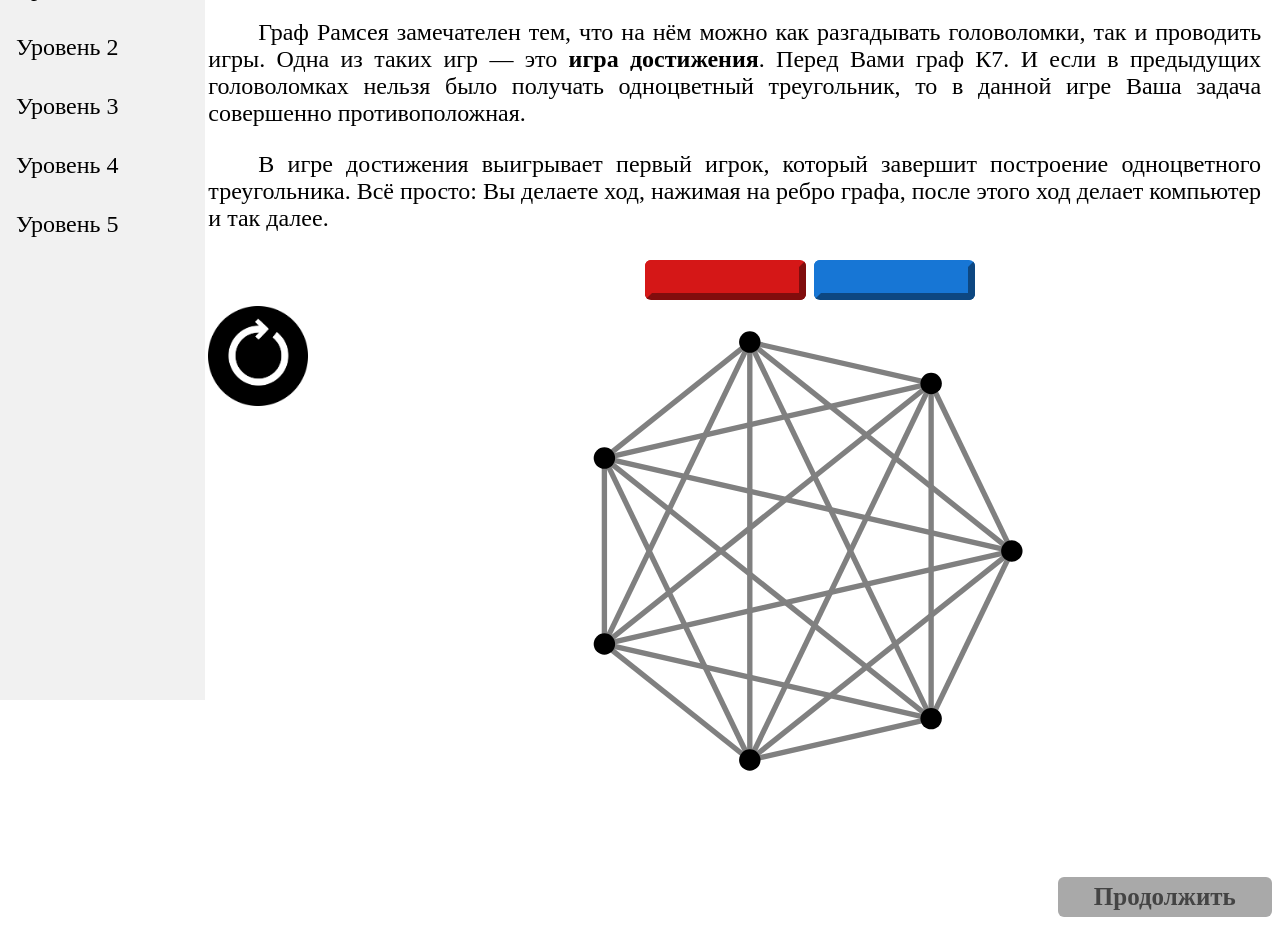
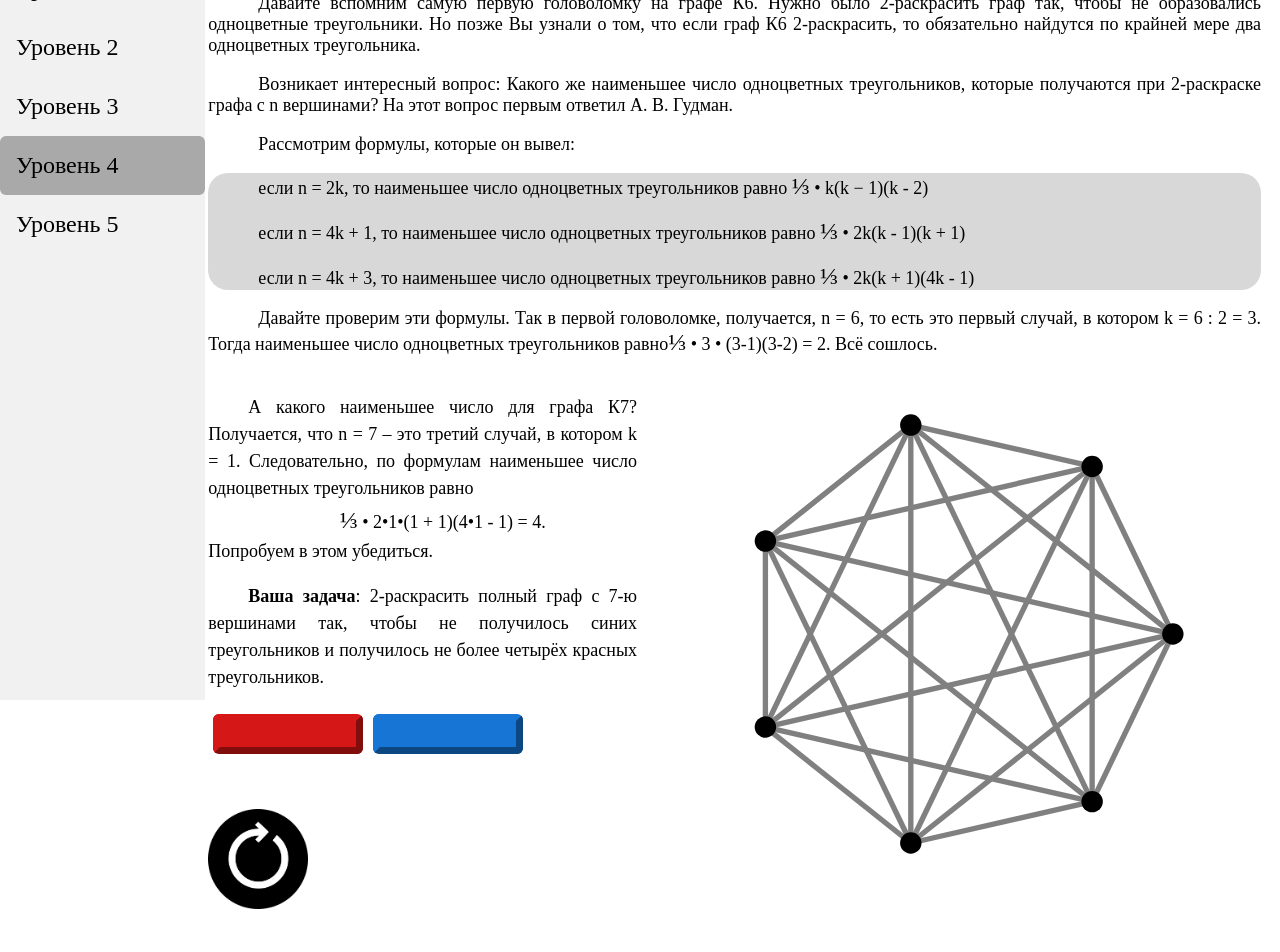
Before and after one commit to techi9/ramsay, a Next.js app: page /lvl4 in a window 1280 px wide. Shown: the part 100-1052 px from the top of the page. Built offline with nearby package versions, Linux system fonts and the light colour scheme.

Commit message:
Changes by tucha

```diff
--- a/components/SideBar.js
+++ b/components/SideBar.js
@@ -9,7 +9,7 @@ class SideBar extends React.Component {
         super(props);
 
         this.state = {
-            selected : 1
+            selected : this.props.selected
         }
 
     }
--- a/components/lvl4Game.js
+++ b/components/lvl4Game.js
@@ -162,31 +162,35 @@ class Lvl4Game extends React.Component {
         return (
             <div className={lvl4.content}>
 
+                <div className={lvl4.text1}>
+                    {this.props.Text()}
+
+                </div>
+                <div className={lvl4.content2}>
                     <div className={lvl4.rules}>
-                    <p>
-                        <font size={+5} color={"#646363"} face={"century schoolbook"}>
-                            <h1>Игра достижения</h1>
+                        <font size={+4} FACE={"century schoolbook"}>
+                        <p>А какого наименьшее число для графа К7? Получается, что n = 7 – это третий случай, в котором k = 1.
+                            Следовательно, по формулам наименьшее число одноцветных треугольников равно <br/>
+                            <div style={{textAlign : "center"}}> <font size={+5}> ⅓</font> • 2•1•(1 + 1)(4•1 - 1) = 4. </div>
+                            {/*<font size={+5}> ⅓</font> • 2•1•(1 + 1)(4•1 - 1) = 4.<br/>*/}
+                            Попробуем в этом убедиться.</p>
+
+                        <p><strong>Ваша задача</strong>: 2-раскрасить полный граф с 7-ю вершинами так,
+                            чтобы не получилось синих треугольников и
+                            получилось не более четырёх красных треугольников.</p>
                         </font>
-
-
-                        <font size={+5} FACE={"century schoolbook"}>
-                            <p>Граф Рамсея замечателен тем, что на нём можно как разгадывать головоломки, так и проводить игры.
-                            Одна из таких игр — это <strong>игра достижения</strong>. Перед Вами граф К7. И если в предыдущих
-                            головоломках нельзя было получать одноцветный треугольник, то в данной игре
-                            Ваша задача совершенно противоположная.</p>
-
-                            <p>В игре достижения выигрывает первый игрок, который завершит построение одноцветного
-                            треугольника. Всё просто: Вы делаете ход, нажимая на ребро графа, после этого ход делает компьютер и так далее.</p>
-                        </font>
-                    </p>
-                    <input className={lvl4.buttonRetry2} src="/retryButton.png" type="image" onClick={this.retryButton}/>
-                </div>
-
-                <div className={lvl4.graph}>
+                        <div className={lvl4.colorselector}>
                             <input className={lvl4.buttonRed} type="button" value="  " onClick={this.handleClickRedButton}
                                    style={{"border-color": this.state.curColor === "red" ? "#151414" : "#d51717" }}/>
                             <input className={lvl4.buttonBlue} type="button" value="  " onClick={this.handleClickBlueButton}
                                    style={{"border-color": this.state.curColor === "blue" ? "#151414" : "#1776d5"}}/>
+                        </div>
+
+                        <input className={lvl4.buttonRetry2} src="/retryButton.png" type="image" onClick={this.retryButton}/>
+
+                    </div>
+                    <div className={lvl4.graph}>
+
 
                         <svg viewBox="80 39 100 48" xmlns="http://www.w3.org/2000/svg">
                             {linesToRender}
@@ -200,7 +204,7 @@ class Lvl4Game extends React.Component {
                         {this.state.userWin ? <input className={styles.WinInf} type="button" value="Вы выиграли" /> : ''}
                         {this.state.userLoose ?<input className={styles.LooseInf} type="button" value="Вы проиграли"/> : ''}
                     </div>
-
+                </div>
             </div>
 
         );
--- a/pages/_app.js
+++ b/pages/_app.js
@@ -16,8 +16,9 @@ function MyApp({ Component, pageProps }) {
               <title>Ramsay</title>
               <meta name="description" content="SoulsLikeRiddles" />
               <link rel="icon" href="/favicon.ico" />
+
           </Head>
-        <SideBar/>
+
 
         <Component {...pageProps}  router = {router1}/>
 
--- a/pages/index.js
+++ b/pages/index.js
@@ -4,6 +4,7 @@ import styles from '../styles/Home.module.css'
 import Link from "next/link";
 import sidebar from "../styles/sidebar.module.css";
 import {useRouter} from "next/router";
+import SideBar from "../components/SideBar";
 
 
 export default function Home(props) {
@@ -12,7 +13,7 @@ export default function Home(props) {
 
   return (
     <div>
-
+        <SideBar selected = {1}/>
       {/*----------------------------------------------------------------*/}
       <main className={styles.main}>
 
--- a/pages/lvl1.js
+++ b/pages/lvl1.js
@@ -7,6 +7,7 @@ import Scroll from 'react-scroll'
 import {Element} from 'react-scroll'
 import {useState} from "react";
 import {useRouter} from "next/router";
+import SideBar from "../components/SideBar";
 
 
 function GetText1(){
@@ -81,7 +82,7 @@ export default function Home(props) {
 
     return (
         <div>
-
+            <SideBar selected = {2}/>
             <Lv1Game n = "6" text = {GetText1} withGiveUpButton = {true} onGiveUp = {ShowLooseInfo}/>
 
             {showLoose ? <div>
@@ -114,7 +115,7 @@ export default function Home(props) {
                     </div>
                 <br/><br/><br/><br/>
                 </font>
-                <hr noshade width="98%" align="left" size="6" style={{color: "black", backgroundColor : "black", marginBottom:"80px", marginTop: "50px"}}/>
+                {/*<hr noshade width="98%" align="left" size="6" style={{color: "black", backgroundColor : "black", marginBottom:"80px", marginTop: "50px"}}/>*/}
             </div> : ''}
 
             {showLoose ? <Lv1Game n = "5" text = {GetText2}/> : ''}
--- a/pages/lvl2.js
+++ b/pages/lvl2.js
@@ -1,12 +1,13 @@
 import styles from '../styles/colorSelector.module.css'
 import Lvl2Game from "../components/lvl2Game";
 import styles2 from "../styles/colorSelector.module.css";
+import SideBar from "../components/SideBar";
 
 
 function GetText(){
 
     return (
-        <div className={styles.rules}>
+
             <p>
                 <font size={+7} color={"#646363"} face={"century schoolbook"}>
                     <strong>Игра достижения</strong>
@@ -21,7 +22,7 @@ function GetText(){
                     Всё просто: Вы делаете ход, нажимая на ребро графа, после этого ход делает компьютер и так далее.
                 </font>
             </p>
-        </div>
+
 
     )
 }
--- a/pages/lvl4.js
+++ b/pages/lvl4.js
@@ -1,5 +1,53 @@
 import styles2 from "../styles/colorSelector.module.css";
 import Lvl4Game from "../components/lvl4Game";
+import SideBar from "../components/SideBar";
+import styles from "../styles/colorSelector.module.css";
+
+function GetText(){
+
+    return (
+        <p>
+            <font size={+7} color={"#646363"} face={"century schoolbook"}>
+                <strong>Теоретичская справка</strong>
+            </font>
+            <br/>
+            <font size={+4} FACE={"century schoolbook"}>
+               <p>
+                   Давайте вспомним самую первую головоломку на графе К6. Нужно было 2-раскрасить граф так, чтобы не
+                   образовались одноцветные треугольники. Но позже Вы узнали о том, что если граф К6 2-раскрасить, то
+                   обязательно найдутся по крайней мере два одноцветных треугольника.
+               </p>
+                <p>Возникает интересный вопрос: Какого же наименьшее число одноцветных треугольников, которые
+                получаются при 2-раскраске графа с n вершинами?
+                На этот вопрос первым ответил А. В. Гудман.
+                </p>
+                <p>Рассмотрим формулы, которые он вывел:</p>
+
+                <div className={styles.highlight}>
+                    <p>если n = 2k, то наименьшее число одноцветных треугольников равно <font size={+5}>⅓</font> • k(k − 1)(k - 2)</p>
+
+                    <p>если n = 4k + 1, то наименьшее число одноцветных треугольников равно <font size={+5}>⅓</font> • 2k(k - 1)(k + 1)</p>
+
+                    <p>если n = 4k + 3, то наименьшее число одноцветных треугольников равно <font size={+5}>⅓</font> • 2k(k + 1)(4k - 1)</p>
+                </div>
+
+                <p>Давайте проверим эти формулы. Так в первой головоломке, получается, n = 6, то есть это первый случай,
+                в котором k = 6 : 2 = 3. Тогда наименьшее число одноцветных треугольников равно
+                <font size={+5}>⅓</font> • 3 • (3-1)(3-2) = 2.
+                    Всё сошлось.</p>
+
+                {/*<p>А какого наименьшее число для графа К7? Получается, что n = 7 – это третий случай, в котором k = 1.
+                Следовательно, по формулам наименьшее число одноцветных треугольников равно
+                <font size={+5}> ⅓</font> • 2•1•(1 + 1)(4•1 - 1) = 4.
+                    Попробуем в этом убедиться.</p>
+
+                <p><strong>Ваша задача</strong>: 2-раскрасить полный граф с 7-ю вершинами так,
+                    чтобы не получилось синих треугольников и
+                    получилось не более четырёх красных треугольников.</p>*/}
+            </font>
+        </p>
+    )
+}
 
 export default function lvl4(props) {
 
@@ -7,8 +55,9 @@ export default function lvl4(props) {
 
     return (
         <div>
-            <Lvl4Game n = "7" />
-            <input className={styles2.buttonNext} type="button" value="Продолжить" onClick={() => router.push('/lvl5')}/>
+            <SideBar selected = {5}/>
+            <Lvl4Game n = "7" Text = {GetText}/>
+            <input className={styles2.buttonNext3} type="button" value="Продолжить" onClick={() => router.push('/lvl5')}/>
         </div>
     )
 }
--- a/styles/colorSelector.module.css
+++ b/styles/colorSelector.module.css
@@ -199,3 +199,67 @@
     /*border-radius: 20px;*/
     color: #ffffff;
 }
+
+.textlvl2{
+    text-indent: 30px;
+    line-height: 1.8;
+    overflow-x: hidden;
+
+}
+
+.noIndent{
+    text-indent: 0;
+}
+
+.noSpace{
+line-height: 1;
+}
+.highlight{
+    background-color: #d9d8d8;
+    border-radius: 20px;
+}
+
+.buttonNext3{
+
+    bottom: 100px;
+    min-width: 20%;
+    font-size: 25px;
+    font-family:"Alumni Sans",SansSerif;
+    font-weight: 600;
+    flex-grow: 1;
+    border: none;
+    border-radius: 6px;
+    color: #444444;
+    background: #a9a9a9;
+    margin: 0px 8px 4px 0px;
+
+    height: 40px;
+    float: right;
+    transition: 200ms;
+}
+
+.buttonNext33{
+    position: relative;
+    bottom: 100px;
+
+    min-width: 20%;
+    font-size: 25px;
+    font-family:"Alumni Sans",SansSerif;
+    font-weight: 600;
+    flex-grow: 1;
+    border: none;
+    border-radius: 6px;
+    color: #444444;
+    background: #a9a9a9;
+    margin: 0px 8px 4px 0px;
+    height: 40px;
+    float: right;
+    transition: 200ms;
+}
+
+.lvl3{
+    overflow: hidden;
+}
+.lvl3::-webkit-scrollbar {
+    display: none;
+}
--- a/styles/lvl4.module.css
+++ b/styles/lvl4.module.css
@@ -8,11 +8,12 @@
 
 .graph{
     position: relative;
-    left: 25%;
+    left: 40%;
+    top: -400px;
 }
 
 .graph svg{
-    margin-top: -80px;
+    margin-top: 0px;
 }
 
 .LooseWinContainer{
@@ -27,7 +28,7 @@
     margin-bottom: 110px;
 }
 
-.rules{
+.text1{
     /*position: absolute;*/
     /*right: 0;*/
     /*margin-right: 30px;*/
@@ -39,7 +40,7 @@
     font-size: 20px;
 }
 
-.rules h1{
+.text1 h1{
     text-align: center;
 }
 
@@ -71,8 +72,28 @@
     transition: 200ms;
 }
 
+
+
+.rules{
+    position: relative;
+    top: 100px;
+    width: 40%;
+    max-width: 50%;
+    text-align: justify;
+    font-size: 18px;
+    line-height: 1.5;
+    font-family: "Times New Roman";
+    text-indent: 40px;
+}
+
+.colorselector{
+    display: flex;
+    width: 50%;
+    flex-grow: 1;
+
+}
+
 .buttonNext{
-    position: relative;
     min-width: 20%;
     font-size: 25px;
     font-family:"Alumni Sans",SansSerif;
@@ -82,7 +103,7 @@
     border-radius: 6px;
     color: #444444;
     background: #a9a9a9;
-    margin: -80px 8px 4px 0px;
+
     height: 40px;
     float: right;
     transition: 200ms;
@@ -157,8 +178,8 @@
 
 
 .buttonRed{
-
-    min-width: 15%;
+    margin: 5px 5px 5px 5px;
+    min-width: 150px;
     font-size: 25px;
     border-width: 7px;
 
@@ -168,7 +189,7 @@
 
     color: #151414;
     background: #d51717;
-    margin: 0 8px 0 5.5%;
+
     height: 40px;
     transition: 200ms;
 }
@@ -179,7 +200,8 @@
 }
 
 .buttonBlue{
-    min-width: 15%;
+    min-width: 150px;
+    margin: 5px 5px 5px 5px;
     font-size: 25px;
     border-width: 7px;
     font-family:"Alumni Sans",SansSerif;
@@ -188,7 +210,7 @@
     border-radius: 6px;
     color: #151414;
     background: #1776d5;
-    margin: 4px 8px 4px 0px;
+
     height: 40px;
 
     transition: 200ms;
@@ -198,3 +220,9 @@
     /*border-radius: 20px;*/
     color: #ffffff;
 }
+
+.content2{
+    margin-top: -100px;
+    overflow: hidden;
+    height: 700px;
+}
```
Also changed, not shown: components/lvl3Game.js (+3 -14 lines), pages/lvl3.js (+6 -7 lines), styles/Home.module.css (+18 -0 lines). Lines whose indentation alone changed are shown as unchanged.
